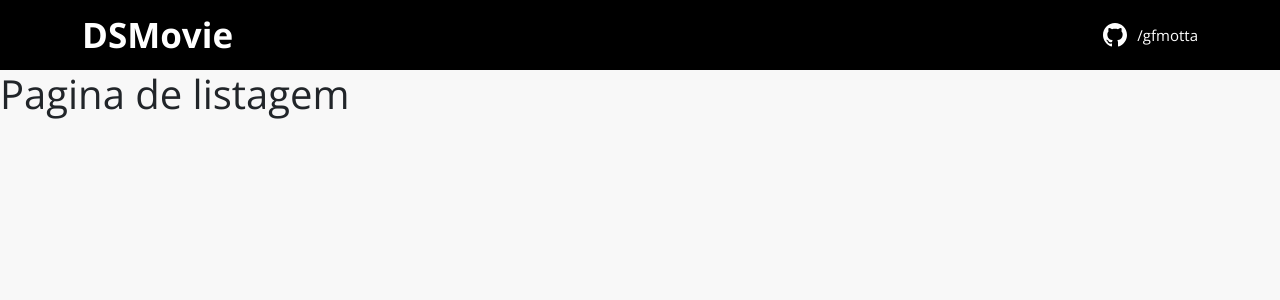
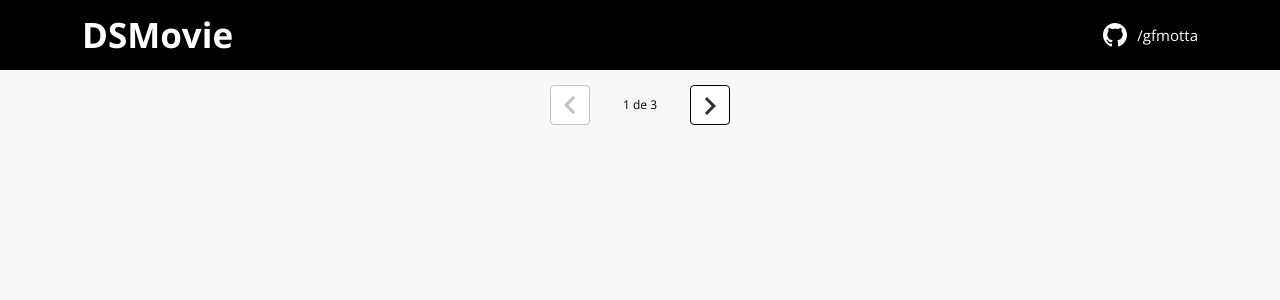
Before and after one commit to gfmotta/dsmovie, a React (Create React App) app in the folder frontend/: page / in a window 1280 px wide. Shown: the top 300 px of the page. Built offline with nearby package versions, Linux system fonts and the light colour scheme.

Commit message:
Pagination layout

```diff
--- /dev/null
+++ b/frontend/src/components/Pagination/index.tsx
@@ -0,0 +1,20 @@
+import {ReactComponent as Arrow} from 'assets/img/arrow.svg'
+import './styles.css'
+
+function Pagination() {
+    return (
+        <div className="dsmovie-pagination-container">
+            <div className="dsmovie-pagination-box">
+                <button className="dsmovie-pagination-button" disabled={true} >
+                    <Arrow />
+                </button>
+                <p>{`${1} de ${3}`}</p>
+                <button className="dsmovie-pagination-button" disabled={false} >
+                    <Arrow className="dsmovie-flip-horizontal" />
+                </button>
+            </div>
+        </div>
+    );
+}
+
+export default Pagination;
--- /dev/null
+++ b/frontend/src/components/Pagination/styles.css
@@ -0,0 +1,53 @@
+.dsmovie-pagination-container {
+    padding: 15px 0;
+    display: flex;
+    justify-content: center;
+    align-items: center;
+}
+
+.dsmovie-pagination-box {
+    width: 180px;
+    display: flex;
+    justify-content: space-between;
+    align-items: center;
+}
+
+.dsmovie-pagination-box form {
+    width: 100%;
+    display: flex;
+}
+
+.dsmovie-pagination-button {
+    width: 40px;
+    height: 40px;
+    border-radius: 4px;
+    background-color: #fff;
+    display: flex;
+    justify-content: center;
+    align-items: center;
+    border: 1px solid var(--color-primary);
+    cursor: pointer;
+}
+
+.dsmovie-pagination-button svg {
+    filter: invert(93%) sepia(0%) saturate(7500%) hue-rotate(57deg) brightness(107%) contrast(150%);
+}
+
+.dsmovie-pagination-button:disabled {
+    border: 1px solid #c2c2c2;
+    cursor: unset;
+}
+
+.dsmovie-pagination-button:disabled svg {
+    filter: none;
+}
+
+.dsmovie-pagination-container p {
+    margin: 0;
+    font-size: 12px;
+    color: var(--color-primary);
+}
+
+.dsmovie-flip-horizontal {
+    transform: rotate(180deg);
+}
--- a/frontend/src/pages/Form/styles.css
+++ b/frontend/src/pages/Form/styles.css
@@ -14,7 +14,7 @@
 
 .dsmovie-form-group label {
     font-size: 12px;
-    color: #aaa;
+    color: rgb(131, 131, 131);
 }
 
 .dsmovie-form-btn-container {
@@ -46,7 +46,8 @@
 }
 
 .dsmovie-btn {
-    background-color: var(--color-primary);
+    background-color: #fff;
+    color: var(--color-primary);
     font-size: 14px;
     font-weight: 700;
     height: 40px;
@@ -54,4 +55,12 @@
     display: flex;
     align-items: center;
     justify-content: center;
+    border: 2px solid var(--color-primary);
 }
+
+.dsmovie-btn:hover {
+    transition: color 0.5s;
+    background-color: var(--color-primary);
+    border-color: var(--color-primary);
+    color: #fff;
+}
--- a/frontend/src/pages/Listing/index.tsx
+++ b/frontend/src/pages/Listing/index.tsx
@@ -1,6 +1,8 @@
+import Pagination from "components/Pagination";
+
 function Listing() {
     return (
-        <h1>Pagina de listagem</h1>
+        <Pagination/>
     );
 }
 
```
Also changed, not shown: frontend/src/assets/img/arrow.svg (added).
